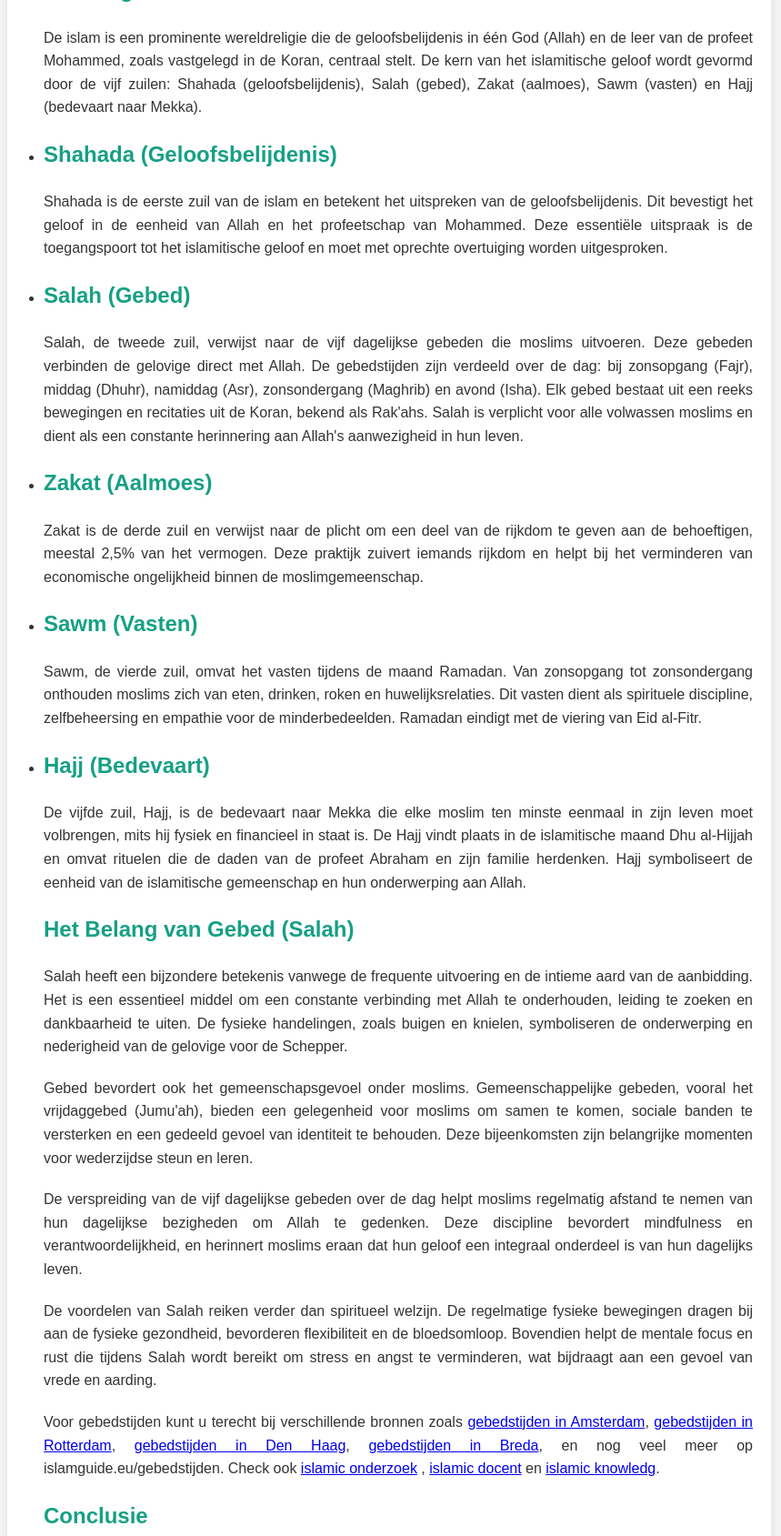
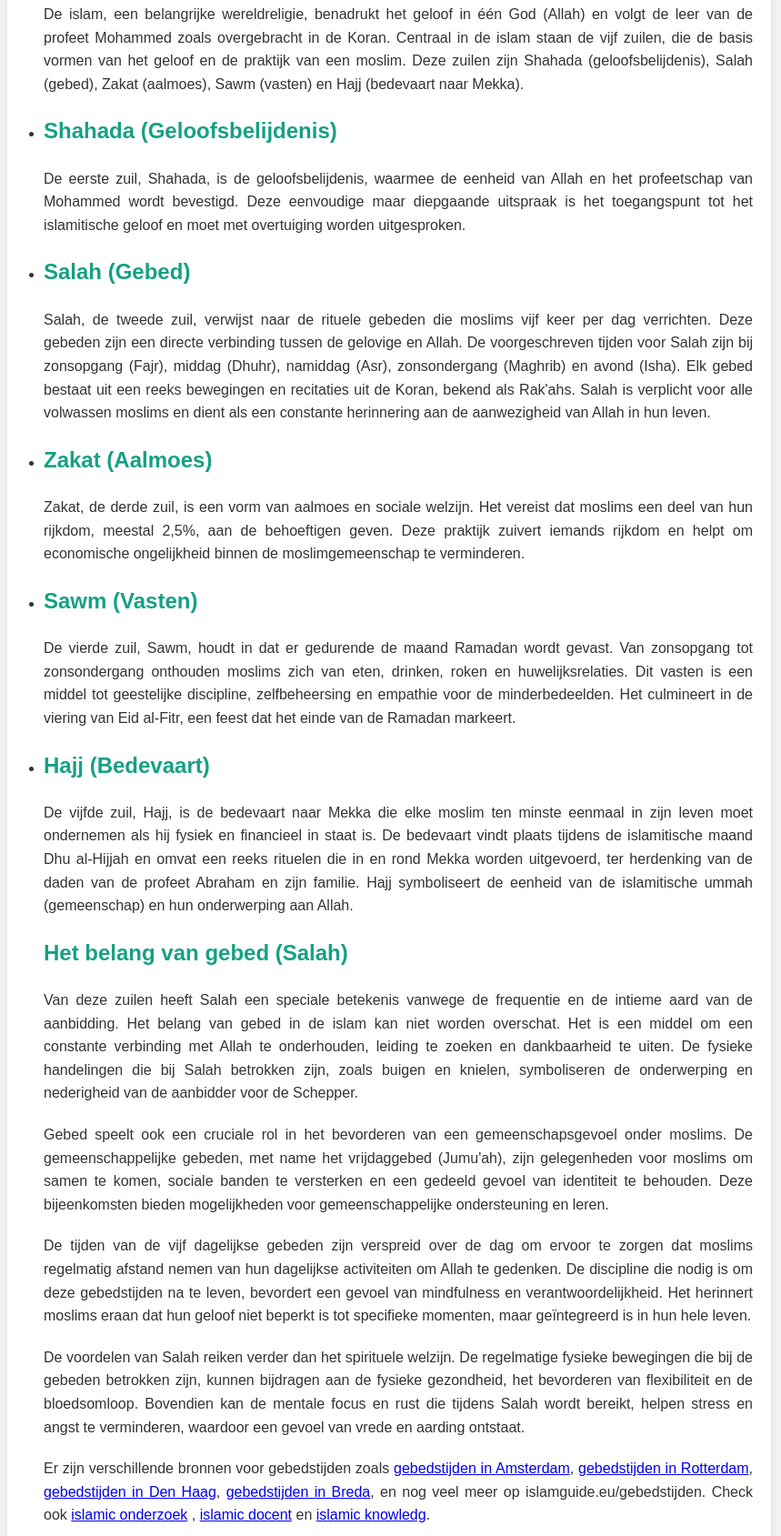
Before and after one commit to islamicdocent/docent2, a plain HTML site: page index.html in a window 1280 px wide. Shown: the part 193-1882 px from the top of the page at 91% size, without its empty margins (212-1071 px from the left). Drawn offline with Linux system fonts and the light colour scheme.

Commit message:
Update index.html

```diff
--- a/index.html
+++ b/index.html
@@ -1,6 +1,3 @@
-export default {
-  async fetch(request, env, ctx) {
-    const htmlContent = `
 <!DOCTYPE html>
 <html lang="nl">
 <head>
@@ -56,72 +53,67 @@ export default {
 <body>
     <main>
         <section class="content">
-            <h1>Islam, Zuilen en het Belang van Gebed</h1>
+            <h1>Islam, Zuilen en het belang van gebed</h1>
             <ul>
                 <h2>Inleiding tot Islam</h2>
                 <p>
-                    De islam is een prominente wereldreligie die de geloofsbelijdenis in één God (Allah) en de leer van de profeet Mohammed, zoals vastgelegd in de Koran, centraal stelt. De kern van het islamitische geloof wordt gevormd door de vijf zuilen: Shahada (geloofsbelijdenis), Salah (gebed), Zakat (aalmoes), Sawm (vasten) en Hajj (bedevaart naar Mekka).
+                    De islam, een belangrijke wereldreligie, benadrukt het geloof in één God (Allah) en volgt de leer van de profeet Mohammed zoals overgebracht in de Koran. Centraal in de islam staan de vijf zuilen, die de basis vormen van het geloof en de praktijk van een moslim. Deze zuilen zijn Shahada (geloofsbelijdenis), Salah (gebed), Zakat (aalmoes), Sawm (vasten) en Hajj (bedevaart naar Mekka).
                 </p>
                 <li>
                     <h2>Shahada (Geloofsbelijdenis)</h2>
                     <p>
-                        Shahada is de eerste zuil van de islam en betekent het uitspreken van de geloofsbelijdenis. Dit bevestigt het geloof in de eenheid van Allah en het profeetschap van Mohammed. Deze essentiële uitspraak is de toegangspoort tot het islamitische geloof en moet met oprechte overtuiging worden uitgesproken.
+                        De eerste zuil, Shahada, is de geloofsbelijdenis, waarmee de eenheid van Allah en het profeetschap van Mohammed wordt bevestigd. Deze eenvoudige maar diepgaande uitspraak is het toegangspunt tot het islamitische geloof en moet met overtuiging worden uitgesproken.
                     </p>
                 </li>
                 <li>
                     <h2>Salah (Gebed)</h2>
                     <p>
-                        Salah, de tweede zuil, verwijst naar de vijf dagelijkse gebeden die moslims uitvoeren. Deze gebeden verbinden de gelovige direct met Allah. De gebedstijden zijn verdeeld over de dag: bij zonsopgang (Fajr), middag (Dhuhr), namiddag (Asr), zonsondergang (Maghrib) en avond (Isha). Elk gebed bestaat uit een reeks bewegingen en recitaties uit de Koran, bekend als Rak'ahs. Salah is verplicht voor alle volwassen moslims en dient als een constante herinnering aan Allah's aanwezigheid in hun leven.
+                        Salah, de tweede zuil, verwijst naar de rituele gebeden die moslims vijf keer per dag verrichten. Deze gebeden zijn een directe verbinding tussen de gelovige en Allah. De voorgeschreven tijden voor Salah zijn bij zonsopgang (Fajr), middag (Dhuhr), namiddag (Asr), zonsondergang (Maghrib) en avond (Isha). Elk gebed bestaat uit een reeks bewegingen en recitaties uit de Koran, bekend als Rak'ahs. Salah is verplicht voor alle volwassen moslims en dient als een constante herinnering aan de aanwezigheid van Allah in hun leven.
                     </p>
                 </li>
                 <li>
                     <h2>Zakat (Aalmoes)</h2>
                     <p>
-                        Zakat is de derde zuil en verwijst naar de plicht om een deel van de rijkdom te geven aan de behoeftigen, meestal 2,5% van het vermogen. Deze praktijk zuivert iemands rijkdom en helpt bij het verminderen van economische ongelijkheid binnen de moslimgemeenschap.
+                        Zakat, de derde zuil, is een vorm van aalmoes en sociale welzijn. Het vereist dat moslims een deel van hun rijkdom, meestal 2,5%, aan de behoeftigen geven. Deze praktijk zuivert iemands rijkdom en helpt om economische ongelijkheid binnen de moslimgemeenschap te verminderen.
                     </p>
                 </li>
                 <li>
                     <h2>Sawm (Vasten)</h2>
                     <p>
-                        Sawm, de vierde zuil, omvat het vasten tijdens de maand Ramadan. Van zonsopgang tot zonsondergang onthouden moslims zich van eten, drinken, roken en huwelijksrelaties. Dit vasten dient als spirituele discipline, zelfbeheersing en empathie voor de minderbedeelden. Ramadan eindigt met de viering van Eid al-Fitr.
+                        De vierde zuil, Sawm, houdt in dat er gedurende de maand Ramadan wordt gevast. Van zonsopgang tot zonsondergang onthouden moslims zich van eten, drinken, roken en huwelijksrelaties. Dit vasten is een middel tot geestelijke discipline, zelfbeheersing en empathie voor de minderbedeelden. Het culmineert in de viering van Eid al-Fitr, een feest dat het einde van de Ramadan markeert.
                     </p>
                 </li>
                 <li>
                     <h2>Hajj (Bedevaart)</h2>
                     <p>
-                        De vijfde zuil, Hajj, is de bedevaart naar Mekka die elke moslim ten minste eenmaal in zijn leven moet volbrengen, mits hij fysiek en financieel in staat is. De Hajj vindt plaats in de islamitische maand Dhu al-Hijjah en omvat rituelen die de daden van de profeet Abraham en zijn familie herdenken. Hajj symboliseert de eenheid van de islamitische gemeenschap en hun onderwerping aan Allah.
+                        De vijfde zuil, Hajj, is de bedevaart naar Mekka die elke moslim ten minste eenmaal in zijn leven moet ondernemen als hij fysiek en financieel in staat is. De bedevaart vindt plaats tijdens de islamitische maand Dhu al-Hijjah en omvat een reeks rituelen die in en rond Mekka worden uitgevoerd, ter herdenking van de daden van de profeet Abraham en zijn familie. Hajj symboliseert de eenheid van de islamitische ummah (gemeenschap) en hun onderwerping aan Allah.
                     </p>
                 </li>
-                <h2>Het Belang van Gebed (Salah)</h2>
+                <h2>Het belang van gebed (Salah)</h2>
                 <p>
-                    Salah heeft een bijzondere betekenis vanwege de frequente uitvoering en de intieme aard van de aanbidding. Het is een essentieel middel om een constante verbinding met Allah te onderhouden, leiding te zoeken en dankbaarheid te uiten. De fysieke handelingen, zoals buigen en knielen, symboliseren de onderwerping en nederigheid van de gelovige voor de Schepper.
+                    Van deze zuilen heeft Salah een speciale betekenis vanwege de frequentie en de intieme aard van de aanbidding. Het belang van gebed in de islam kan niet worden overschat. Het is een middel om een constante verbinding met Allah te onderhouden, leiding te zoeken en dankbaarheid te uiten. De fysieke handelingen die bij Salah betrokken zijn, zoals buigen en knielen, symboliseren de onderwerping en nederigheid van de aanbidder voor de Schepper.
                 </p>
                 <p>
-                    Gebed bevordert ook het gemeenschapsgevoel onder moslims. Gemeenschappelijke gebeden, vooral het vrijdaggebed (Jumu'ah), bieden een gelegenheid voor moslims om samen te komen, sociale banden te versterken en een gedeeld gevoel van identiteit te behouden. Deze bijeenkomsten zijn belangrijke momenten voor wederzijdse steun en leren.
+                    Gebed speelt ook een cruciale rol in het bevorderen van een gemeenschapsgevoel onder moslims. De gemeenschappelijke gebeden, met name het vrijdaggebed (Jumu'ah), zijn gelegenheden voor moslims om samen te komen, sociale banden te versterken en een gedeeld gevoel van identiteit te behouden. Deze bijeenkomsten bieden mogelijkheden voor gemeenschappelijke ondersteuning en leren.
                 </p>
                 <p>
-                    De verspreiding van de vijf dagelijkse gebeden over de dag helpt moslims regelmatig afstand te nemen van hun dagelijkse bezigheden om Allah te gedenken. Deze discipline bevordert mindfulness en verantwoordelijkheid, en herinnert moslims eraan dat hun geloof een integraal onderdeel is van hun dagelijks leven.
+                    De tijden van de vijf dagelijkse gebeden zijn verspreid over de dag om ervoor te zorgen dat moslims regelmatig afstand nemen van hun dagelijkse activiteiten om Allah te gedenken. De discipline die nodig is om deze gebedstijden na te leven, bevordert een gevoel van mindfulness en verantwoordelijkheid. Het herinnert moslims eraan dat hun geloof niet beperkt is tot specifieke momenten, maar geïntegreerd is in hun hele leven.
                 </p>
                 <p>
-                    De voordelen van Salah reiken verder dan spiritueel welzijn. De regelmatige fysieke bewegingen dragen bij aan de fysieke gezondheid, bevorderen flexibiliteit en de bloedsomloop. Bovendien helpt de mentale focus en rust die tijdens Salah wordt bereikt om stress en angst te verminderen, wat bijdraagt aan een gevoel van vrede en aarding.
+                    De voordelen van Salah reiken verder dan het spirituele welzijn. De regelmatige fysieke bewegingen die bij de gebeden betrokken zijn, kunnen bijdragen aan de fysieke gezondheid, het bevorderen van flexibiliteit en de bloedsomloop. Bovendien kan de mentale focus en rust die tijdens Salah wordt bereikt, helpen stress en angst te verminderen, waardoor een gevoel van vrede en aarding ontstaat.
                 </p>
                 <p>
-                    Voor gebedstijden kunt u terecht bij verschillende bronnen zoals <a href="https://islamguide.eu/gebedstijden-in-amsterdam/">gebedstijden in Amsterdam</a>, <a href="https://islamguide.eu/gebedstijden-rotterdam/">gebedstijden in Rotterdam</a>, <a href="https://islamguide.eu/gebedstijden-den-haag/">gebedstijden in Den Haag</a>, <a href="https://islamguide.eu/gebedstijden-breda/">gebedstijden in Breda</a>, en nog veel meer op islamguide.eu/gebedstijden.
+                    Er zijn verschillende bronnen voor gebedstijden zoals <a href="https://islamguide.eu/gebedstijden-in-amsterdam/">gebedstijden in Amsterdam</a>, <a href="https://islamguide.eu/gebedstijden-rotterdam/">gebedstijden in Rotterdam</a>, <a href="https://islamguide.eu/gebedstijden-den-haag/">gebedstijden in Den Haag</a>, <a href="https://islamguide.eu/gebedstijden-breda/">gebedstijden in Breda</a>, en nog veel meer op islamguide.eu/gebedstijden.
 
 Check ook <a href="https://onderzoeker.islamicdocent.workers.dev/">islamic onderzoek</a> , <a href="https://islamicdocent.github.io/islamitisch/">islamic docent</a> en <a href="https://islamicdocent-alisaroba-eaa26eb289da03c48db302292c9a9a33e49a44f.gitlab.io/">islamic knowledg</a>.
+
                 </p>
                 <h2>Conclusie</h2>
                 <p>
-                    De islam biedt door de vijf zuilen een uitgebreide structuur voor aanbidding en ethisch gedrag. Salah, een van deze zuilen, is van bijzonder belang door de frequente observatie en de rol ervan in het bevorderen van een diepe en voortdurende relatie met Allah. Door de voorgeschreven gebedstijden na te leven, cultiveren moslims een gedisciplineerd, mindful en spiritueel verrijkt leven.
+                    Kortom, de islam biedt door middel van zijn vijf zuilen een uitgebreide structuur voor aanbidding en ethisch gedrag. Salah, als een van deze zuilen, is bijzonder betekenisvol vanwege de frequente observatie en de rol ervan in het bevorderen van een diepe en continue relatie met Allah. Door zich aan de voorgeschreven gebedstijden te houden, cultiveren moslims een gedisciplineerd, mindful en spiritueel verrijkt leven.
                 </p>
             </ul>
         </section>
     </main>
 </body>
 </html>
-    `;
-    return new Response(htmlContent, {
-      headers: { 'Content-Type': 'text/html' }
-    });
-  },
-};
```
